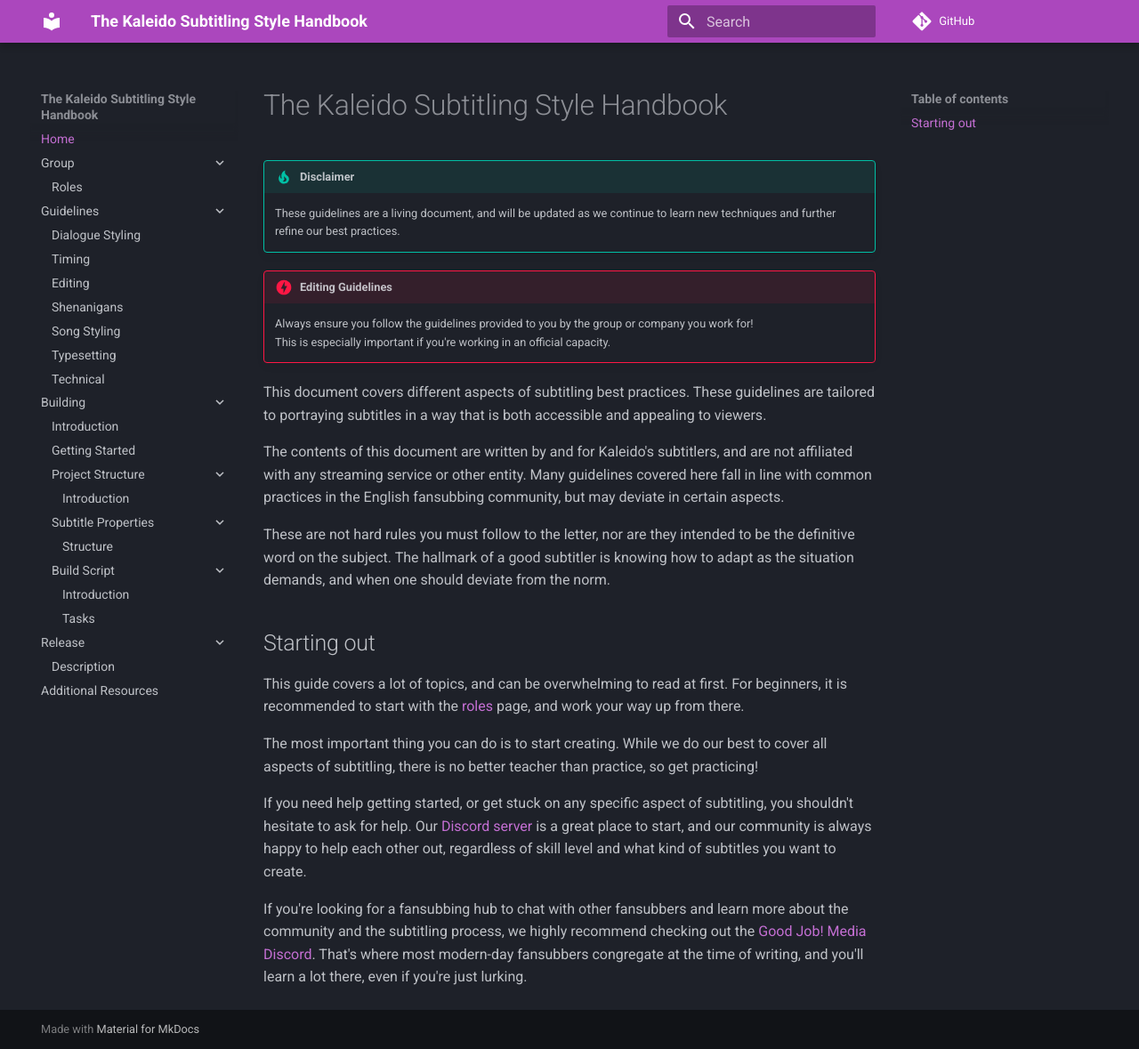
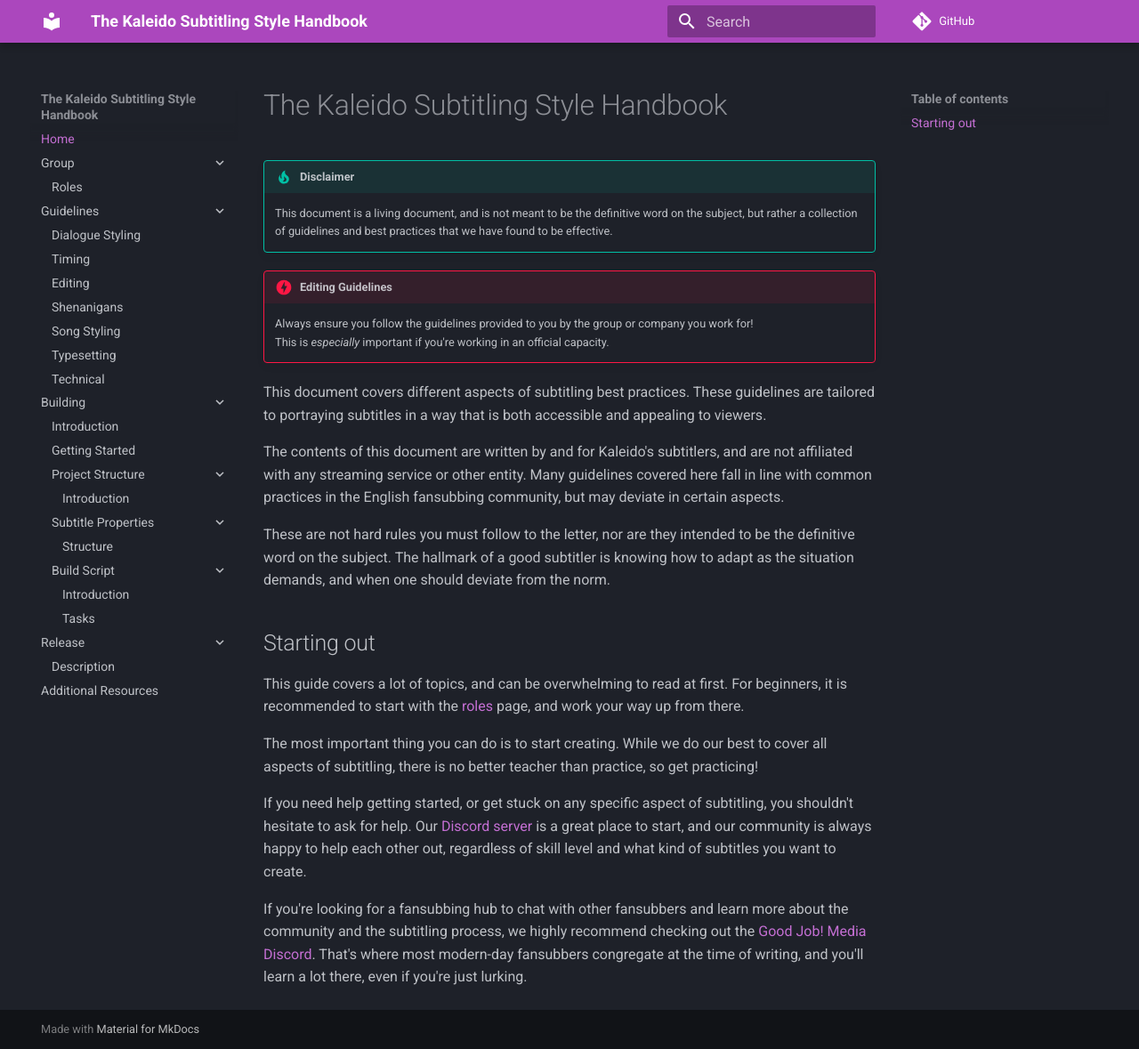
Before and after one commit to Kaleido-subs/style-guide, an MkDocs documentation site: the page built from docs/index.md, in a window 1280 px wide and 1179 px high. Shown: the whole window at 89% size. Built offline with MkDocs 1.6.1 and Material for MkDocs 9.7.7, drawn with Linux system fonts in a browser that asks for light colours; comment, search, counter and statistics services are not loaded.

Commit message:
Update intro page disclaimers

```diff
--- a/docs/index.md
+++ b/docs/index.md
@@ -1,14 +1,15 @@
 # The Kaleido Subtitling Style Handbook
 
 !!! tip "Disclaimer"
-    These guidelines are a living document,
-    and will be updated as we continue to learn new techniques
-    and further refine our best practices.
+    This document is a living document,
+    and is not meant to be the definitive word on the subject,
+    but rather a collection of guidelines and best practices
+    that we have found to be effective.
 
 !!! Danger "Editing Guidelines"
     Always ensure you follow the guidelines provided to you
     by the group or company you work for!<br>
-    This is especially important if you're working in an official capacity.
+    This is _especially_ important if you're working in an official capacity.
 
 This document covers different aspects of subtitling best practices.
 These guidelines are tailored to portraying subtitles in a way
```
